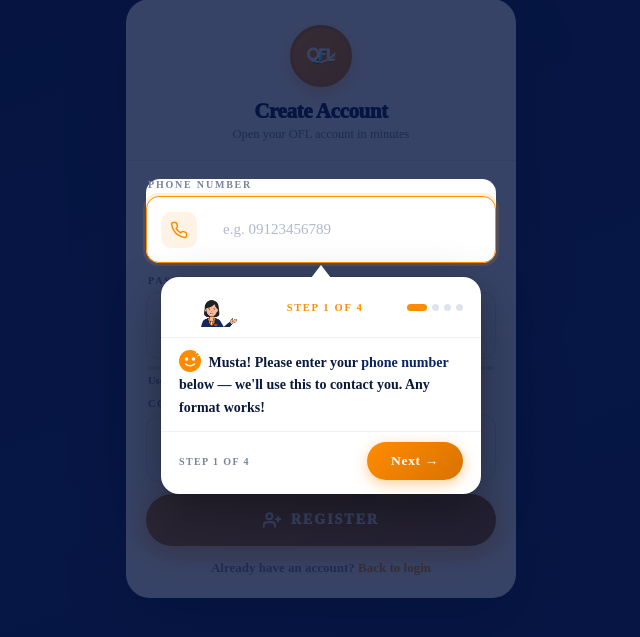
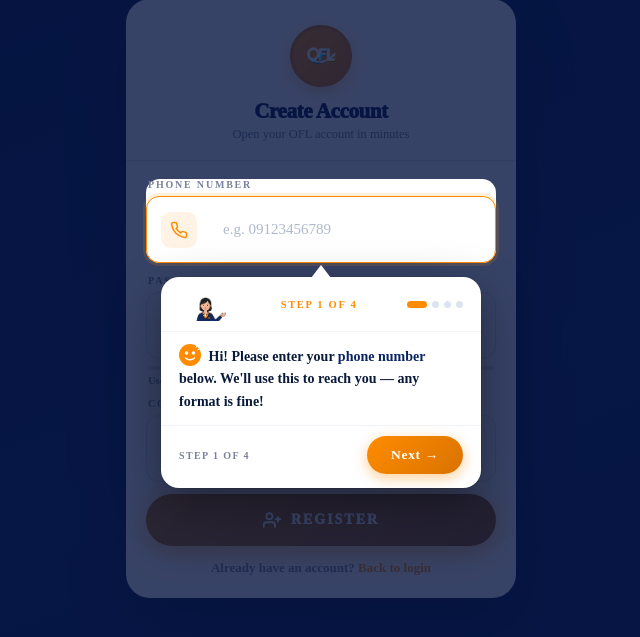
Before and after one commit to vainglory0601-arch/mana_system2, a Django app: page /register/ in a window 1280 px wide. Shown: the part 102-739 px from the top of the page, without its empty margins (319-959 px from the left). Run offline with Django 5.2, Linux system fonts and the light colour scheme.

Commit message:
register: update staff-guide.png to 500x500 square, fix card CSS, friendly tone
- Replace staff-guide.png (new 500x500 square RGBA image)
- Adjust mini character CSS for square aspect ratio (52x34 crop, upper body)
- Remove Tagalog greeting, use friendly bank staff tone throughout

Co-Authored-By: Claude Sonnet 4.6 <noreply@anthropic.com>

```diff
--- a/templates/register.html
+++ b/templates/register.html
@@ -142,18 +142,17 @@ input:-webkit-autofill{-webkit-text-fill-color:var(--ink)!important;-webkit-box-
   border-bottom:1px solid #f0f2f8;
 }
 
-/* Mini staff character in header */
+/* Mini staff character in header — 500×500 square image */
 .cb-char-wrap{
-  width:64px;height:40px;
+  width:52px;height:34px;
   overflow:hidden;flex-shrink:0;
   position:relative;
   border-radius:6px;
 }
 .cb-char-mini{
   position:absolute;
-  width:112px;height:auto;
-  left:50%;transform:translateX(-50%);
-  top:0;display:block;
+  width:52px;height:auto;
+  left:0;top:0;display:block;
 }
 .cb-step{font-size:10.5px;font-weight:900;letter-spacing:.16em;text-transform:uppercase;color:var(--orange);}
 .cb-dots{display:flex;gap:5px;align-items:center;}
@@ -348,7 +347,7 @@ var STEPS=[
   {
     sp:'sp1',inp:'inp_phone',
     step:'Step 1 of 4',label:'STEP 1 OF 4',next:'Next →',
-    body:_ico[0]+' Musta! Please enter your <b>phone number</b> below — we\'ll use this to contact you. Any format works!',
+    body:_ico[0]+' Hi! Please enter your <b>phone number</b> below. We\'ll use this to reach you — any format is fine!',
     validate:function(){
       var v=(document.getElementById('inp_phone')||{}).value||'';
       if(v.trim().length<6){show('e_phone');return false;}
```
